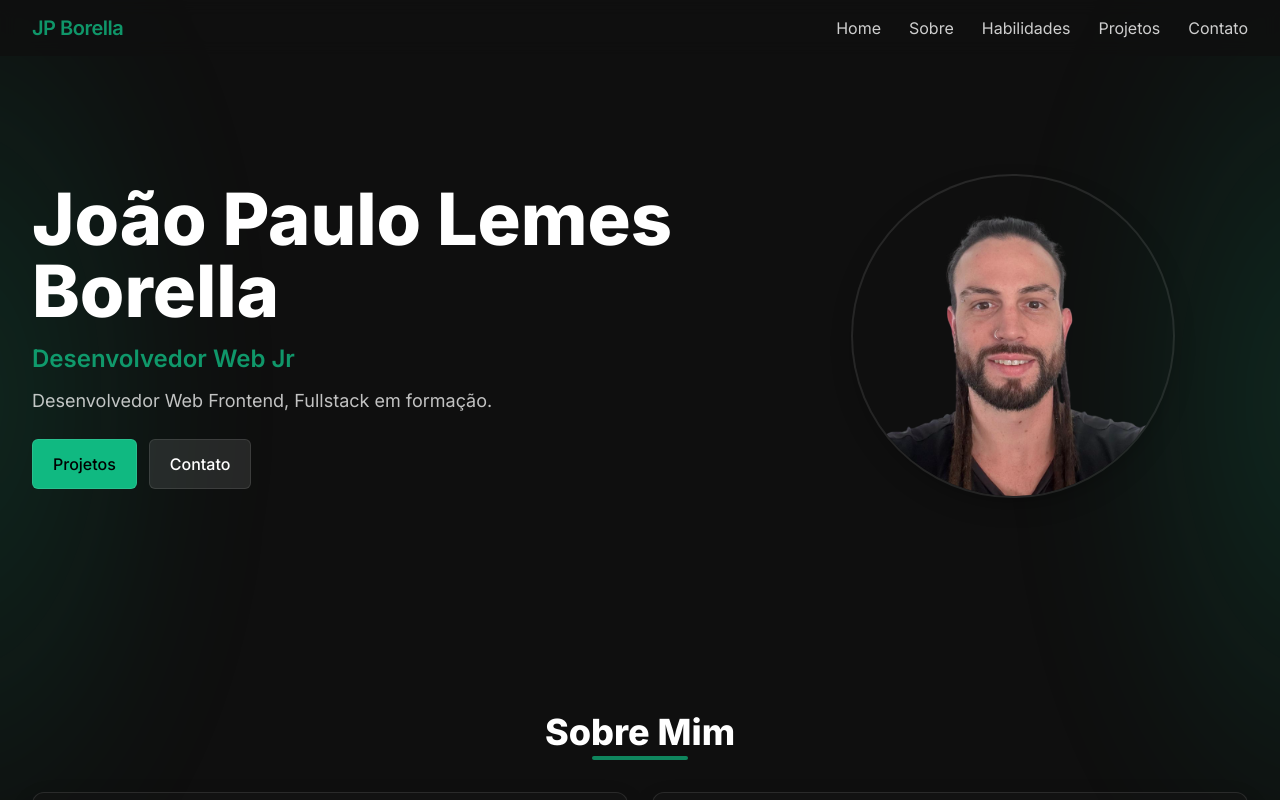
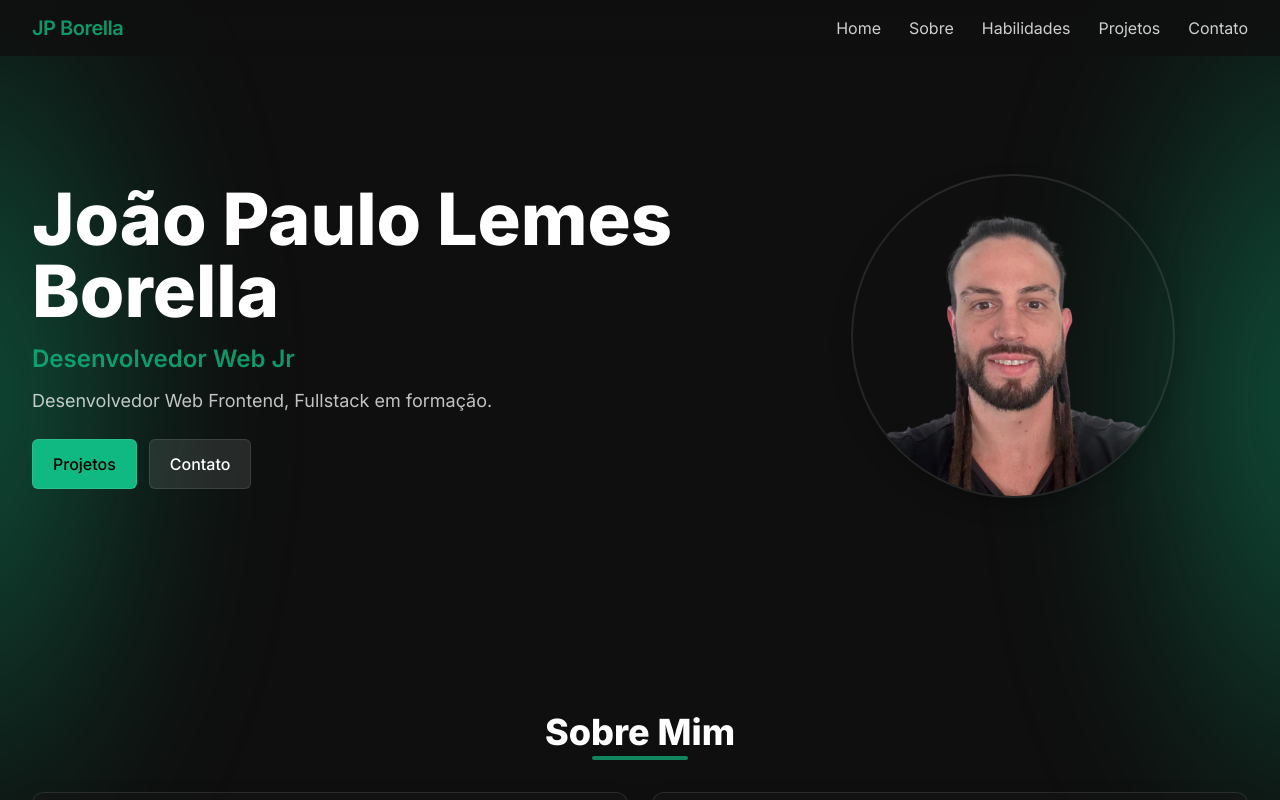
Before and after one commit to jpborella/portifolio, a React (Vite) app: page / in a window 1280 px wide. Built offline with nearby package versions, Linux system fonts and the light colour scheme.

Commit message:
ajustado a opacidade e o gradiente de fundo no corpo da página

```diff
--- a/src/index.css
+++ b/src/index.css
@@ -27,10 +27,10 @@ body::after {
   bottom: -15vh;
   width: 35vw;
   pointer-events: none;
-  opacity: 0.4;
+  opacity: 0.6;
   filter: blur(80px);
   z-index: -1;
-  background: radial-gradient(ellipse at center, rgba(16, 185, 129, 0.45), rgba(16, 185, 129, 0) 70%);
+  background: radial-gradient(ellipse at center, rgba(16, 185, 129, 0.75), rgba(16, 185, 129, 0) 70%);
 }
 
 body::before {
```
